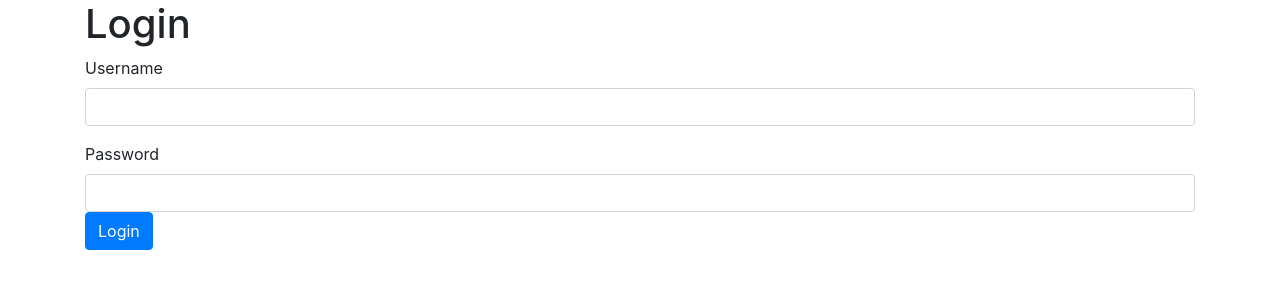
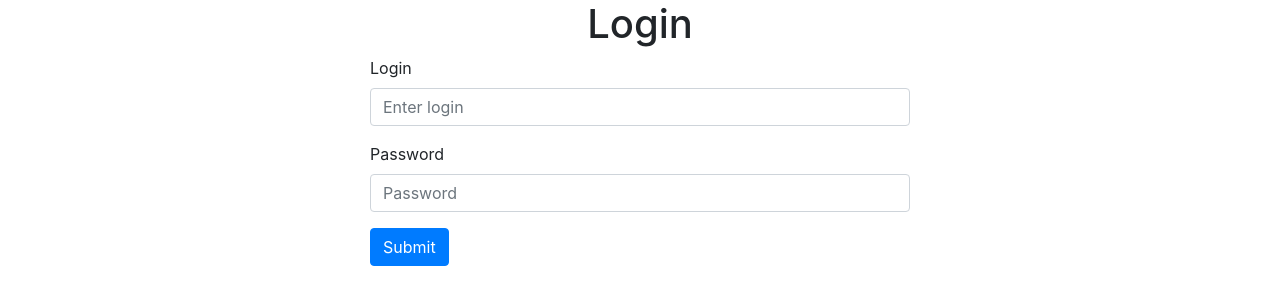
Before and after one commit to adrienchanove/pms, a PHP site: page /user/login.php in a window 1280 px wide. Shown: the top 305 px of the page. Run offline with PHP 8.4, Linux system fonts and the light colour scheme.

Commit message:
Fix : ApiController for login
fix when login a user and updated front

```diff
--- a/Conf/routes.php
+++ b/Conf/routes.php
@@ -16,7 +16,7 @@ Route::add('/login', 'user', 'login');
 Route::add('/logout', 'user', 'logout', $paramsAuthed);
 
 // Controller api
-Route::add('/api/login', 'api', 'auth_login');
+Route::add('/api/login', 'api', 'Auth_login');
 Route::add('/api/logout', 'api', 'auth_logout', $paramsAuthed);
 Route::add('/api/user', 'api', 'user_get', $paramsAuthed);
 
--- a/Controllers/UserController.php
+++ b/Controllers/UserController.php
@@ -12,6 +12,10 @@ class UserController {
         */
         public function login()
         {
+            if (Auth::isLogged()) {
+                header("location: /");
+                exit;
+            }
             view('user/login');
         }
 
--- a/Views/user/login.php
+++ b/Views/user/login.php
@@ -6,45 +6,86 @@
     <meta http-equiv="X-UA-Compatible" content="IE=edge">
     <meta name="viewport" content="width=device-width, initial-scale=1.0">
     <link rel="stylesheet" href="https://cdn.jsdelivr.net/npm/bootstrap@4.4.1/dist/css/bootstrap.min.css" integrity="sha384-Vkoo8x4CGsO3+Hhxv8T/Q5PaXtkKtu6ug5TOeNV6gBiFeWPGFN9MuhOf23Q9Ifjh" crossorigin="anonymous">
-    <script src="/js/login.js"></script>
+
+    <script src="https://cdn.jsdelivr.net/npm/vue@2.6.14/dist/vue.js"></script>
+
     <!-- vue cdn -->
-    <script src="https://cdn.jsdelivr.net/npm/vue@2.6.14/dist/vue.js"></script>
     <title>Login</title>
 
 </head>
 
 <body>
+    <div id="app">
         <div class="container">
             <div class="row">
-            <div class="col-12">
-                <h1>Login</h1>
-                <form action="" id="login-form">
+                <div class="col-md-6 offset-md-3">
+                    <h1 class="text-center">Login</h1>
+                    <form @submit.prevent="loginClick">
                         <div class="form-group">
-                        <label for="username">Username</label>
-                        <input type="text" class="form-control" id="username" x-model="username" name="username" required>
+                            <label for="login">Login</label>
+                            <input type="text" v-model="login" class="form-control" id="login" aria-describedby="loginHelp" placeholder="Enter login">
                         </div>
-
                         <div class="form-group">
                             <label for="password">Password</label>
-                        <input type="password" class="form-control" id="password" name="password" required </div>
-
-                        <button class="btn btn-primary" x-on:click="tryLogin">Login</button>
-                        <div class="alert alert-danger d-none" id="error-message" role="alert">
+                            <input type="password" v-model="password" class="form-control" id="password" placeholder="Password">
+                        </div>
+                        <button type="submit" class="btn btn-primary">Submit</button>
+                    </form>
+                </div>
+            </div>
+            <div class="row">
+                <!-- Error -->
+                <div class="col-md-6 offset-md-3">
+                    <div v-if="error" class="alert alert-danger" role="alert">
                         <ul>
-
+                            <li v-for="message in errorMessages">{{message}}</li>
                         </ul>
                     </div>
                 </div>
-                </form>
             </div>
         </div>
     </div>
-
-
-</body>
+    <script>
+        new Vue({
+            el: '#app',
+            data: {
+                login: '',
+                password: '',
+                error: false,
+                errorMessages: []
+            },
+            methods: {
+                loginClick() {
+                    console.log(this.login);
+                    fetch('/api/login', {
+                            method: 'POST',
+                            headers: {
+                                'Content-Type': 'application/x-www-form-urlencoded',
+                            },
+                            body: `username=${this.login}&password=${this.password}`
+                        })
+                        .then(response => response.json())
+                        .then(data => {
+                            this.password = '';
+                            console.log(data);
+                            if (data.error) {
+                                this.error = true;
+                                this.errorMessages = data.errorMessages;
+                            } else {
+                                this.error = false;
+                                this.errorMessages = [];
+                                // window.location.href = '/';
+                            }
+                        }
+                    )
+                }
+            }
+        });
 
 
 
 
 
+    </script>
+</body>
 </html>
```
Also changed, not shown: Controllers/ApiController.php (+10 -16 lines). Lines whose indentation alone changed are shown as unchanged.
